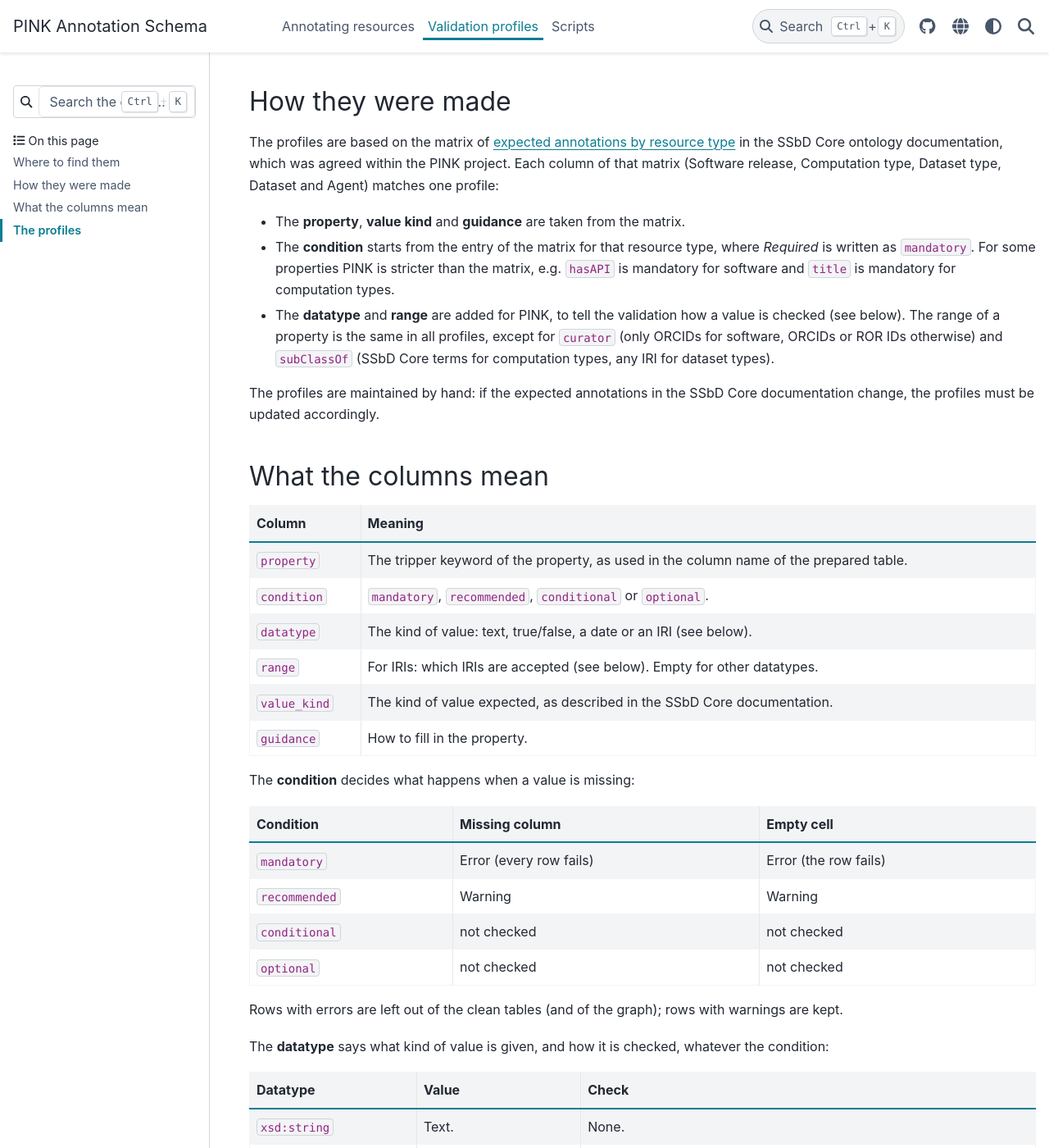
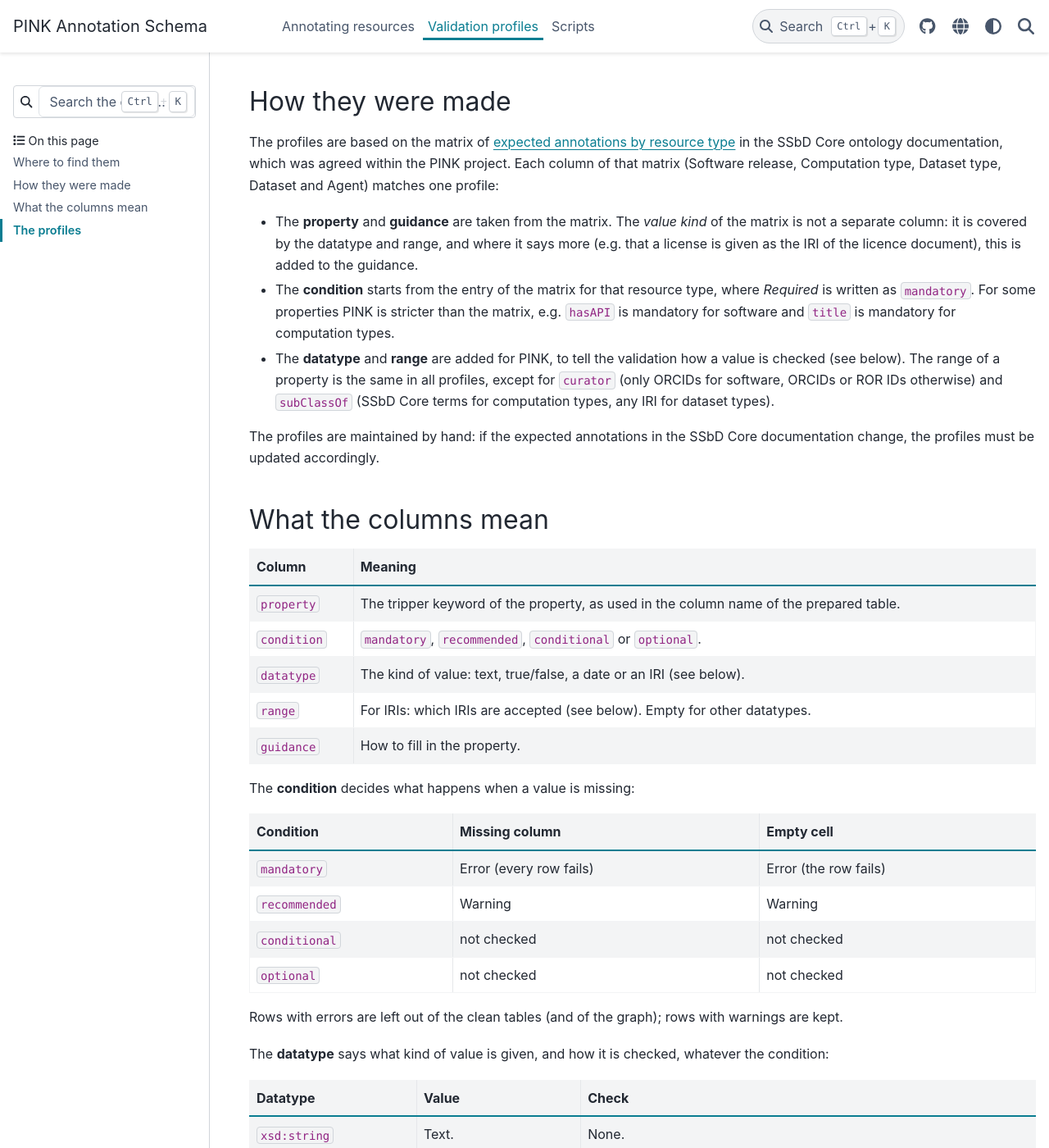
Before and after one commit to PINK-project/PINK-annotation-schema, a Sphinx documentation site: the page built from docs/profiles.md, in a window 1280 px wide and 1400 px high, scrolled down 700 px. Shown: the whole window at 82% size. Built offline with Sphinx 7.4.7 and the PyData theme 0.15.4, drawn with Linux system fonts in a browser that asks for light colours.

Commit message:
be more correct in terms used in the profiles. datatypes and range separated

```diff
--- a/docs/profiles.md
+++ b/docs/profiles.md
@@ -30,7 +30,9 @@ in the SSbD Core ontology documentation, which was agreed within the PINK projec
 Each column of that matrix (Software release, Computation type, Dataset type, Dataset and Agent)
 matches one profile:
 
-- The **property**, **value kind** and **guidance** are taken from the matrix.
+- The **property** and **guidance** are taken from the matrix.
+  The *value kind* of the matrix is not a separate column: it is covered by the datatype and range,
+  and where it says more (e.g. that a license is given as the IRI of the licence document), this is added to the guidance.
 - The **condition** starts from the entry of the matrix for that resource type, where *Required* is written as `mandatory`.
   For some properties PINK is stricter than the matrix, e.g. `hasAPI` is mandatory for software
   and `title` is mandatory for computation types.
@@ -50,7 +52,6 @@ the profiles must be updated accordingly.
 | `condition` | `mandatory`, `recommended`, `conditional` or `optional`. |
 | `datatype` | The kind of value: text, true/false, a date or an IRI (see below). |
 | `range` | For IRIs: which IRIs are accepted (see below). Empty for other datatypes. |
-| `value_kind` | The kind of value expected, as described in the SSbD Core documentation. |
 | `guidance` | How to fill in the property. |
 
 The **condition** decides what happens when a value is missing:
```
Also changed, not shown: 5 other files.
